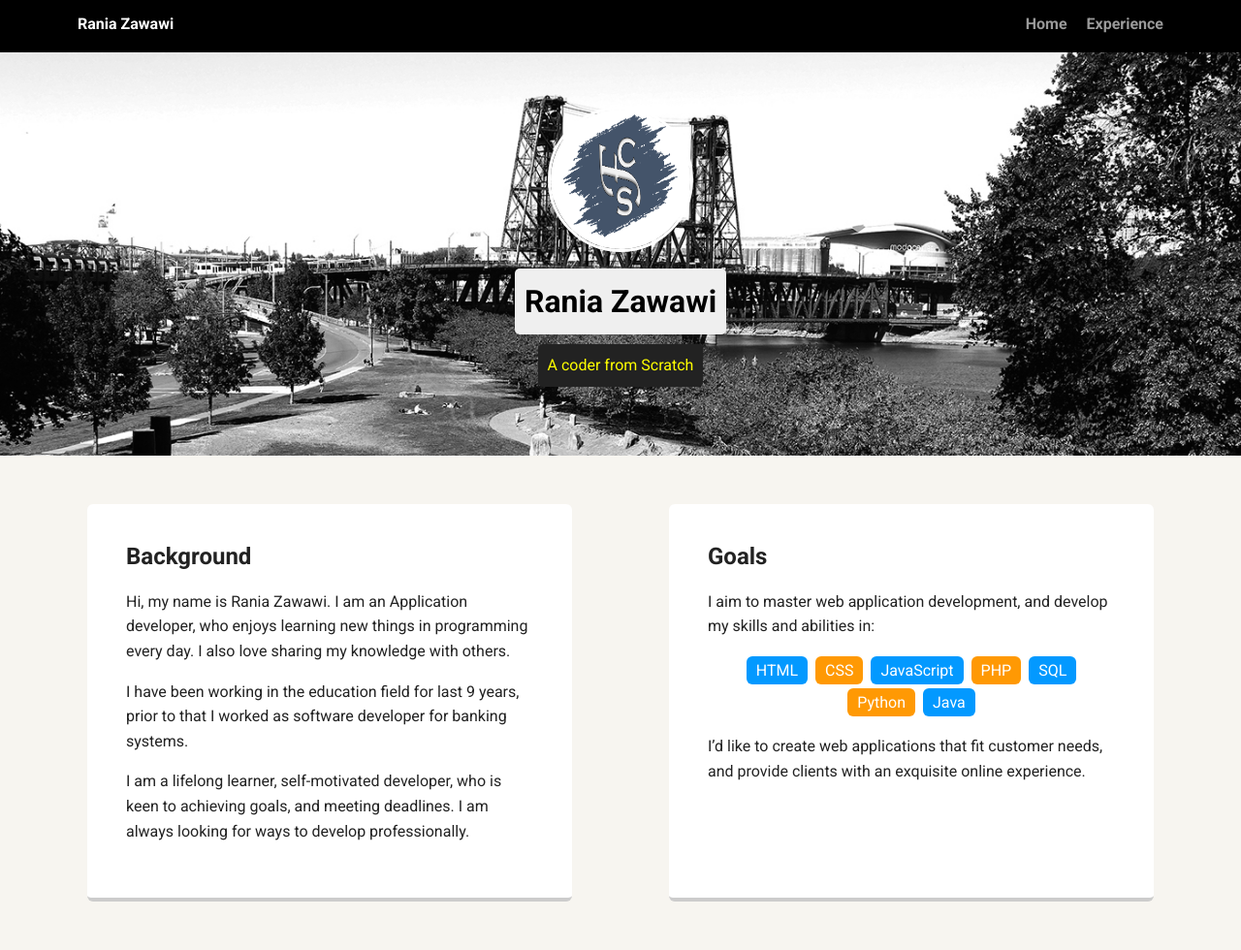
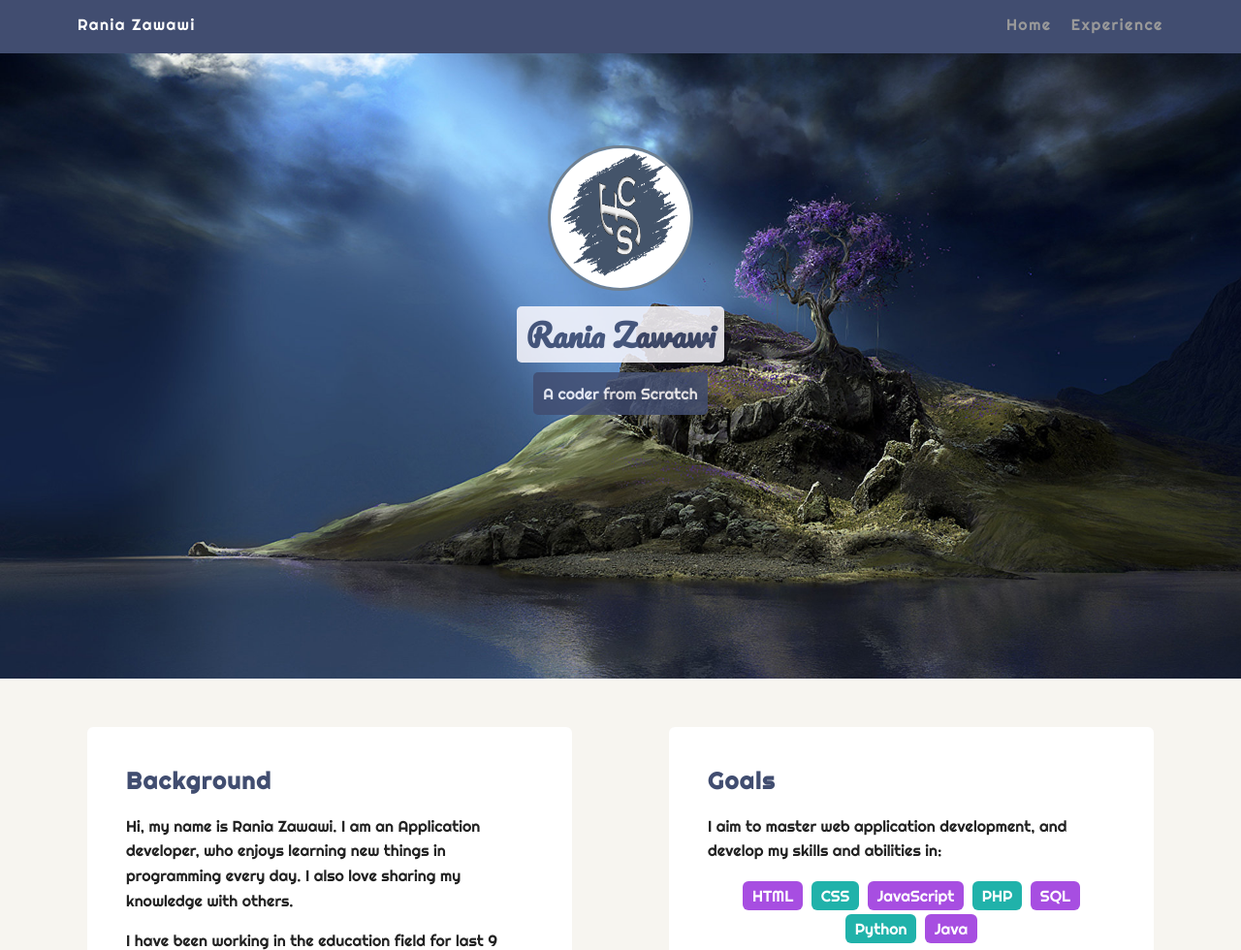
Before and after one commit to RaniaZawawi/My-Personal-Profile-Project, a plain HTML site: page index.html in a window 1280 px wide. Shown: the top 980 px of the page at 97% size. Drawn offline with Linux system fonts and the light colour scheme; a web font is replaced by a local one.

Commit message:
update project as required

```diff
--- a/index.html
+++ b/index.html
@@ -5,7 +5,10 @@
   <title>Rania Zawawi's Profile</title>
   <meta name="viewport" content="width=device-width, initial-scale=1.0">
   <link rel="stylesheet" href="styles.css">
-  <link href="https://fonts.googleapis.com/css?family=Muli%7CRoboto:400,300,500,700,900" rel="stylesheet">
+  <link href="https://fonts.googleapis.com/css?family=Pacifico|Righteous" rel="stylesheet">
+  <!--
+    <link href="https://fonts.googleapis.com/css?family=Muli%7CRoboto:400,300,500,700,900" rel="stylesheet">
+  -->
 </head>
   <body>
 
--- a/styles.css
+++ b/styles.css
@@ -3,38 +3,42 @@
   box-sizing: border-box;
 }
 
+/* font family changed */
 body {
   margin: 0;
   padding: 0;
   text-align: center;
-  font-family: 'Roboto', sans-serif;
+  font-family: 'Righteous', cursive;
   color: #222;
   background: #f7f5f0;
 }
+
 /* Link Styles */
-
 a {
   text-decoration: none;
   color: #999;
 }
+
 a:hover {
   color: #6633ff;
 }
 
 /* Section Styles */
 
+/* background color changed */
 .main-nav {
   width: 100%;
-  background: black;
+  background: #414D70;
   min-height: 30px;
   padding: 10px;
   position: fixed;
   text-align: center;
 }
+
+/* font weight as bold was removed */
 .nav {
   display: flex;
   justify-content: space-around;
-  font-weight: 700;
   list-style-type: none;
   margin: 0 auto;
   padding: 0;
@@ -51,43 +55,74 @@ a:hover {
 .nav a {
   transition: all .5s;
 }
+
+/* A border from bottom was added ,
+  also padding was added
+*/
 .nav a:hover {
-  color: white
+  color: white;
+  border-bottom: 1px solid white;
+  padding: 5px;
+}
+
+/* the background image was changed */
+header {
+  text-align: center;
+  background: url('images/try.jpg') no-repeat top center ;
+  background-size: cover;
+  overflow: hidden;
+  padding-top: 100px;
 }
 
 header {
-  text-align: center;
-  background: url('images/portland.jpg') no-repeat top center ;
-  background-size: cover;
-  overflow: hidden;
-  padding-top: 60px;
-}
-header {
   line-height: 1.5;
 }
+
+/* border color for image was changed */
 header .profile-image {
   margin-top: 50px;
   width: 150px;
   height: 150px;
   border-radius: 50%;
-  border: 3px solid white;
+  border: 3px solid slategray;
   transition: all .5s;
 }
+
+/* A bottom margin was added */
 header .profile-image:hover {
   transform: scale(1.2) rotate(5deg);
+  margin-bottom: 10px;
 }
+
+/* background color, and color were removed,
+   opacity was added
+*/
 .tag {
-  background-color: #efefef;
-  color: black;
   padding: 10px;
   border-radius: 5px;
   display: table;
   margin: 10px auto;
+  opacity: .85;
 }
+
+/* Another font family is specified,
+  a backgorund color, and color are set
+  also padding was added
+  within a new CSS rule
+*/
+header .name {
+  font-family: 'Pacifico', cursive;
+  background-color: #FCF9FE;
+  color: #414D70;
+  padding: 5px 10px;
+}
+
+/* backgorund color, and color are changed */
 .location {
-  background-color: #222;
-  color: yellow;
+  background-color: #414D70;
+  color: #FCF9FE;
 }
+
 .card {
   margin: 30px;
   padding: 20px 40px 40px;
@@ -98,8 +133,15 @@ header .profile-image:hover {
   border-radius: 6px;
   transition: all .5s;
 }
+
+/* border color was changed */
 .card:hover {
-  border-color: #ff99ff;
+  border-color: lightseagreen;
+}
+
+/* color was added within a new CSS rule for heading 2 within class card */
+.card h2 {
+  color: #414D70;
 }
 
 ul.skills {
@@ -107,17 +149,19 @@ ul.skills {
   text-align: center;
 }
 
+/* background color was changed */
 .skills li {
   border-radius: 6px;
   display: inline-block;
-  background: #ff9904;
+  background-color: lightseagreen;
   color: white;
   padding: 5px 10px;
   margin: 2px;
 }
 
+/* background color was changed */
 .skills li:nth-child(odd) {
-  background: #0399ff;
+  background-color: #A74EE1;
 }
 
 footer {
@@ -178,19 +222,28 @@ a.social:hover {
       justify-content: space-around;
       margin: 0 auto;
   }
-
+/* min width was updated to fit image within larger screens */
   header {
-    min-height: 470px;
+    min-height: 700px;
   }
 
+/* letter spacing was added for larger screens */
   .nav {
     max-width: 1200px;
+    letter-spacing: 1.5px;
     padding: 0 30px;
   }
 
 
   main {
     padding-top: 20px;
+  }
+
+/* letter spacing was added for larger screens
+    within a new CSS rule for heading 2 within class card
+*/
+  .card h2 {
+    letter-spacing: 1.5px;
   }
 
   main p {
```
